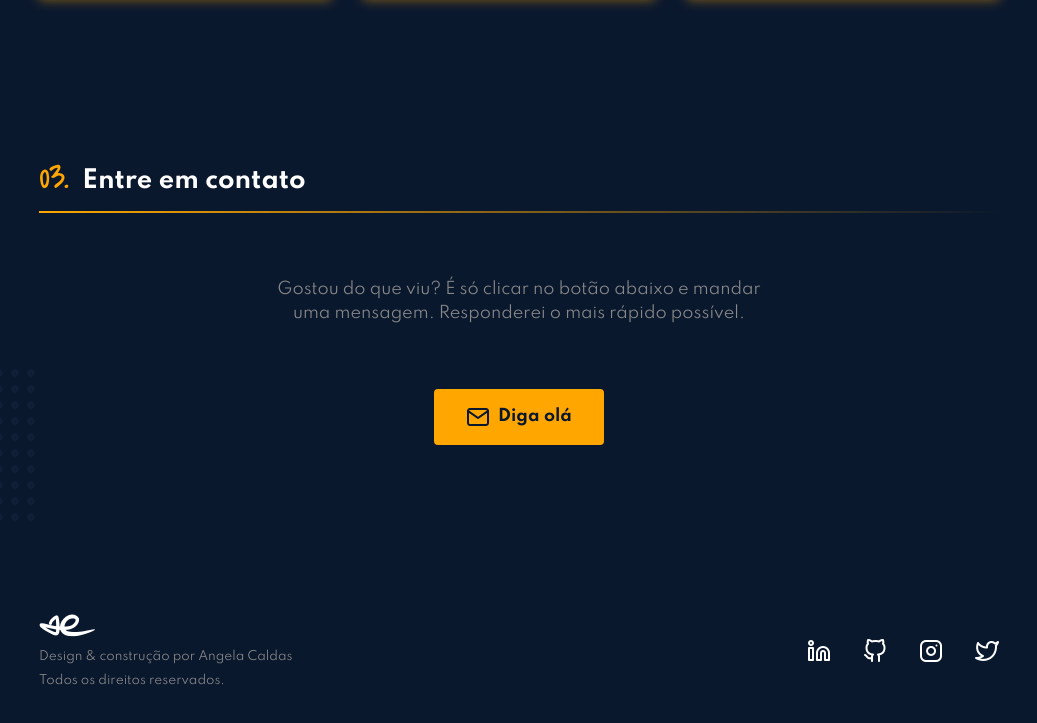
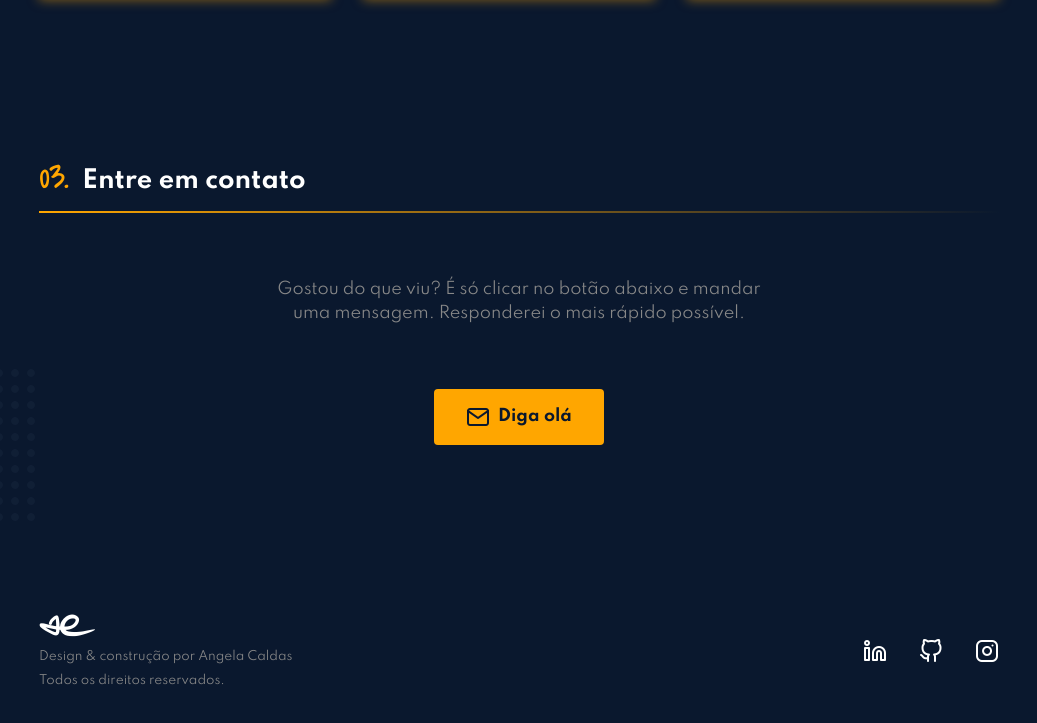
Before and after one commit to sucodelarangela/portfolio-v.1, a plain HTML site: page index.html in a window 1280 px wide. Shown: the part 3140-3863 px from the top of the page, without its empty margins (121-1158 px from the left). Drawn offline with Linux system fonts and the light colour scheme; files whose address does not match are found by name.

Commit message:
chore: review social media links on footer

```diff
--- a/index.html
+++ b/index.html
@@ -445,14 +445,6 @@
                                 <i class="icon-instagram"></i>
                             </a>
                         </li>
-                        <li>
-                            <a
-                                href="https://twitter.com/sucodelarangela"
-                                target="_blank"
-                            >
-                                <i class="icon-twitter"></i>
-                            </a>
-                        </li>
                     </ul>
                 </div>
             </div>
```
